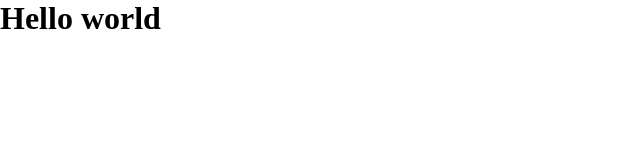
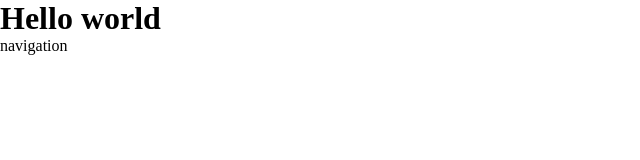
Before and after one commit to nbuntsch/test-imd22-2, a website built with Parcel: page src/index.html in a window 1280 px wide. Shown: the full height of the page, 0-640 px from the left. Built offline with nearby package versions, Linux system fonts and the light colour scheme.

Commit message:
Intégration navigation

```diff
--- a/src/index.html
+++ b/src/index.html
@@ -9,6 +9,8 @@
   <body>
     <h1>Hello world</h1>
 
+    <div class="navigation">navigation</div>
+
     <script src="js/main.js" type="module"></script>
   </body>
 </html>
```
